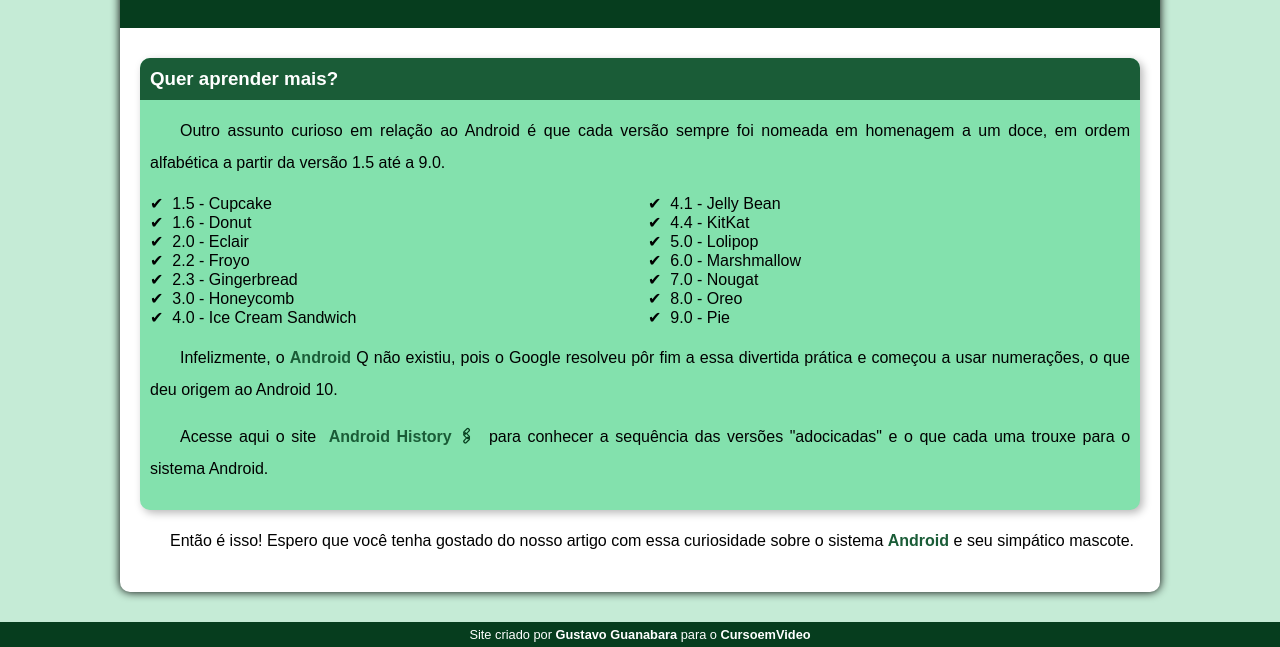
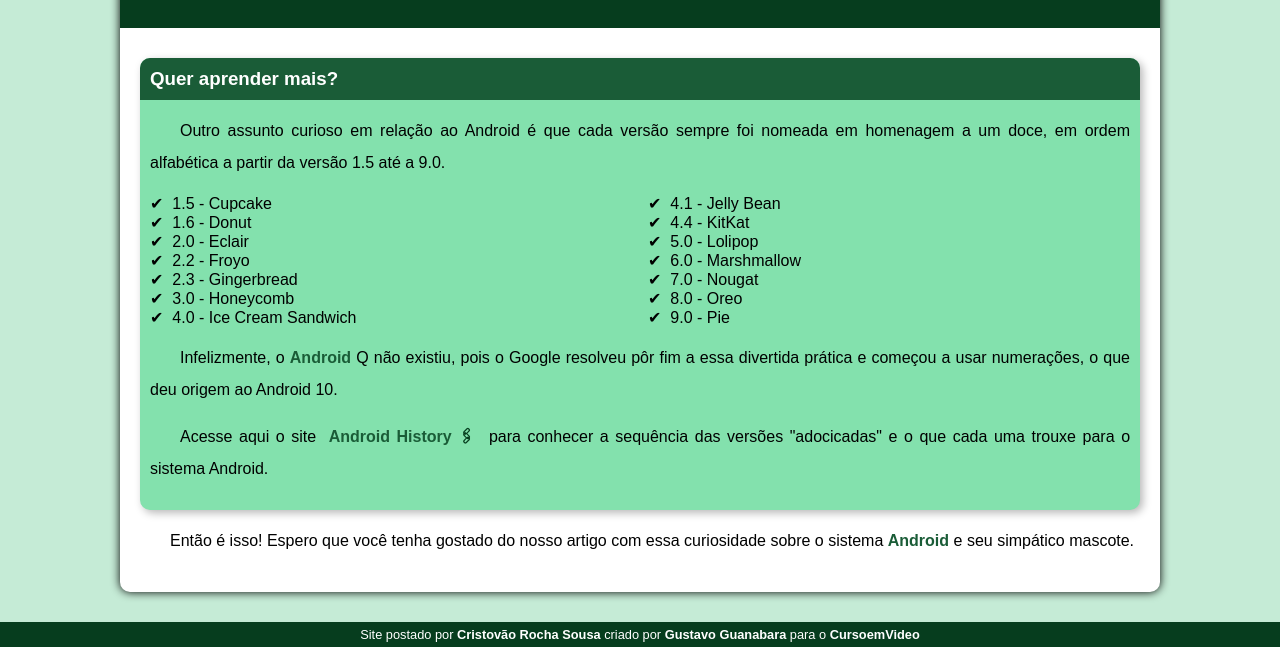
Before and after one commit to 7cristovao/projeto-android, a plain HTML site: page index.html in a window 1280 px wide. Shown: the part 2384-3031 px from the top of the page. Drawn offline with Linux system fonts and the light colour scheme.

Commit message:
Update index.html

```diff
--- a/index.html
+++ b/index.html
@@ -110,7 +110,7 @@
       </article>
     </main>
     <footer>
-      <p>Site criado por <strong>Gustavo Guanabara</strong> para o <strong>CursoemVideo</strong></p>
+      <p>Site postado por <strong>Cristovão Rocha Sousa</strong> criado por <strong>Gustavo Guanabara</strong> para o <strong>CursoemVideo</strong></p>
     </footer>
   </body>
 </html>
```
